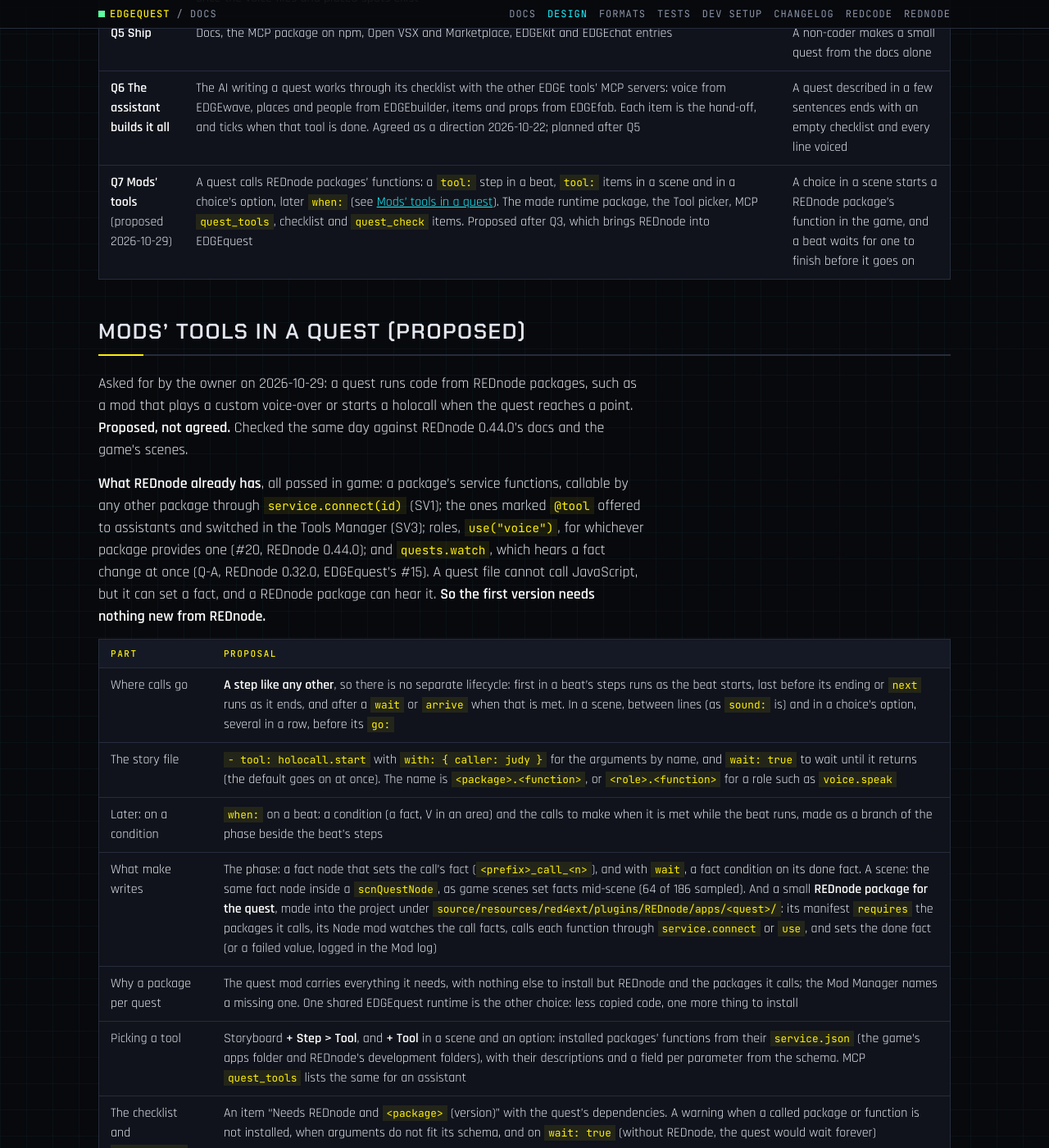
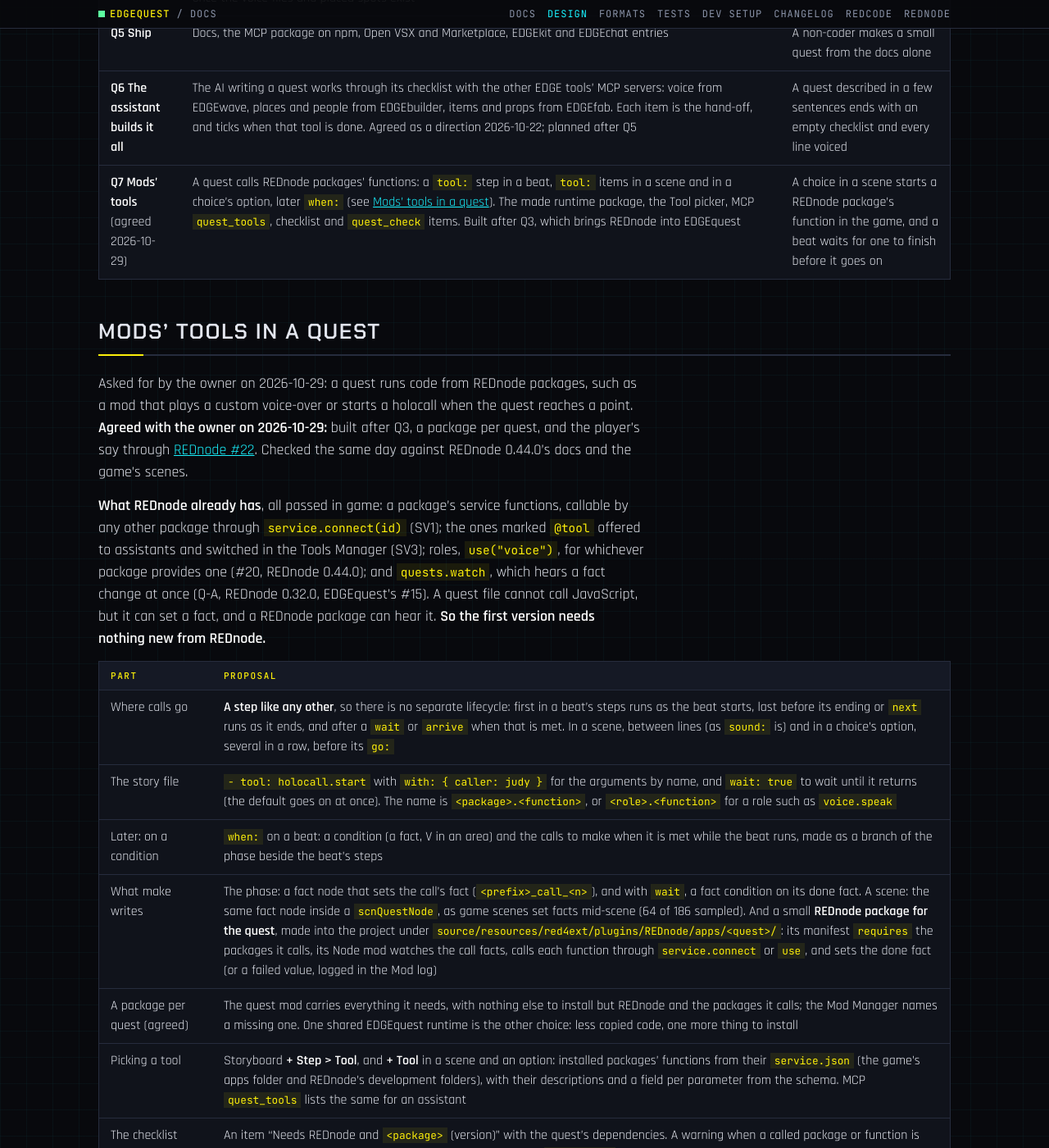
Before and after one commit to Edgemodders/EDGEquest, a Jekyll site: the page built from docs/design.md, in a window 1280 px wide and 1400 px high, scrolled down 9335 px. Shown: the whole window at 82% size. Built offline with Jekyll 4.4.1, drawn with Linux system fonts in a browser that asks for light colours; our own code applies the rules of GitHub Pages for plain Markdown files; some of the changed text lies outside the part shown.

Commit message:
Design: Q7 Mods' tools agreed (after Q3, a package per quest)
Co-Authored-By: Claude Opus 5.5 <noreply@anthropic.com>

```diff
--- a/docs/design.md
+++ b/docs/design.md
@@ -129,11 +129,13 @@ Reading comes before writing, because the game's quests are the documentation. E
 | **Q4 Voice, sound and world** | Voiced lines in the game: the voice-over map and `.wem` paths from EDGEwave's `voice.json`; music and sounds by event name in beats and scenes (Decisions, Music and sound), picked, heard and made through EDGEwave; places and people from EDGEbuilder. Checklist items for voice, places and people tick themselves once the voice files and placed spots exist | A quest with a voiced NPC standing where the modder placed them |
 | **Q5 Ship** | Docs, the MCP package on npm, Open VSX and Marketplace, EDGEkit and EDGEchat entries | A non-coder makes a small quest from the docs alone |
 | **Q6 The assistant builds it all** | The AI writing a quest works through its checklist with the other EDGE tools' MCP servers: voice from EDGEwave, places and people from EDGEbuilder, items and props from EDGEfab. Each item is the hand-off, and ticks when that tool is done. Agreed as a direction 2026-10-22; planned after Q5 | A quest described in a few sentences ends with an empty checklist and every line voiced |
-| **Q7 Mods' tools** (proposed 2026-10-29) | A quest calls REDnode packages' functions: a `tool:` step in a beat, `tool:` items in a scene and in a choice's option, later `when:` (see [Mods' tools in a quest](#mods-tools-in-a-quest-proposed)). The made runtime package, the Tool picker, MCP `quest_tools`, checklist and `quest_check` items. Proposed after Q3, which brings REDnode into EDGEquest | A choice in a scene starts a REDnode package's function in the game, and a beat waits for one to finish before it goes on |
+| **Q7 Mods' tools** (agreed 2026-10-29) | A quest calls REDnode packages' functions: a `tool:` step in a beat, `tool:` items in a scene and in a choice's option, later `when:` (see [Mods' tools in a quest](#mods-tools-in-a-quest)). The made runtime package, the Tool picker, MCP `quest_tools`, checklist and `quest_check` items. Built after Q3, which brings REDnode into EDGEquest | A choice in a scene starts a REDnode package's function in the game, and a beat waits for one to finish before it goes on |
 
-## Mods' tools in a quest (proposed)
+<a id="mods-tools-in-a-quest-proposed"></a>
 
-Asked for by the owner on 2026-10-29: a quest runs code from REDnode packages, such as a mod that plays a custom voice-over or starts a holocall when the quest reaches a point. **Proposed, not agreed.** Checked the same day against REDnode 0.44.0's docs and the game's scenes.
+## Mods' tools in a quest
+
+Asked for by the owner on 2026-10-29: a quest runs code from REDnode packages, such as a mod that plays a custom voice-over or starts a holocall when the quest reaches a point. **Agreed with the owner on 2026-10-29:** built after Q3, a package per quest, and the player's say through [REDnode #22](https://github.com/Edgemodders/REDnode/issues/22). Checked the same day against REDnode 0.44.0's docs and the game's scenes.
 
 **What REDnode already has**, all passed in game: a package's service functions, callable by any other package through `service.connect(id)` (SV1); the ones marked `@tool` offered to assistants and switched in the Tools Manager (SV3); roles, `use("voice")`, for whichever package provides one (#20, REDnode 0.44.0); and `quests.watch`, which hears a fact change at once (Q-A, REDnode 0.32.0, EDGEquest's #15). A quest file cannot call JavaScript, but it can set a fact, and a REDnode package can hear it. **So the first version needs nothing new from REDnode.**
 
@@ -143,12 +145,12 @@ Asked for by the owner on 2026-10-29: a quest runs code from REDnode packages, s
 | The story file | `- tool: holocall.start` with `with: { caller: judy }` for the arguments by name, and `wait: true` to wait until it returns (the default goes on at once). The name is `<package>.<function>`, or `<role>.<function>` for a role such as `voice.speak` |
 | Later: on a condition | `when:` on a beat: a condition (a fact, V in an area) and the calls to make when it is met while the beat runs, made as a branch of the phase beside the beat's steps |
 | What make writes | The phase: a fact node that sets the call's fact (`<prefix>_call_<n>`), and with `wait`, a fact condition on its done fact. A scene: the same fact node inside a `scnQuestNode`, as game scenes set facts mid-scene (64 of 186 sampled). And a small **REDnode package for the quest**, made into the project under `source/resources/red4ext/plugins/REDnode/apps/<quest>/`: its manifest `requires` the packages it calls, its Node mod watches the call facts, calls each function through `service.connect` or `use`, and sets the done fact (or a failed value, logged in the Mod log) |
-| Why a package per quest | The quest mod carries everything it needs, with nothing else to install but REDnode and the packages it calls; the Mod Manager names a missing one. One shared EDGEquest runtime is the other choice: less copied code, one more thing to install |
+| A package per quest (agreed) | The quest mod carries everything it needs, with nothing else to install but REDnode and the packages it calls; the Mod Manager names a missing one. One shared EDGEquest runtime is the other choice: less copied code, one more thing to install |
 | Picking a tool | Storyboard **+ Step > Tool**, and **+ Tool** in a scene and an option: installed packages' functions from their `service.json` (the game's apps folder and REDnode's development folders), with their descriptions and a field per parameter from the schema. MCP `quest_tools` lists the same for an assistant |
 | The checklist and `quest_check` | An item "Needs REDnode and `<package>` (version)" with the quest's dependencies. A warning when a called package or function is not installed, when arguments do not fit its schema, and on `wait: true` (without REDnode, the quest would wait forever) |
 | The player's say | **Decided by the owner 2026-10-29:** a player can stop mods (a quest among them) from calling a tool they keep for an assistant, such as a file system tool for REDagent alone. Today the Tools Manager switches tools for assistants only, so this is [REDnode #22](https://github.com/Edgemodders/REDnode/issues/22): a switch for mods beside it, and grants per calling package. The quest's package lists its calls in its manifest (`calls`), so the player allows them in the Mod Manager when it is switched on, never mid-scene; a refused call counts as failed, logged in the Mod log, and the quest goes on |
 
-**Still to settle:** when Q7 is built (proposed after Q3); a package per quest or one shared runtime (proposed per quest); how the picker reads a package that ships no `service.json` (a request to REDnode for its descriptors without the game running); whether `wait:` gets a time limit; whether REDcode's pack copies a REDnode package from `source/resources/` (*unverified*); a tool's result steering a branch (facts hold whole numbers only).
+**Still to settle:** how the picker reads a package that ships no `service.json` (a request to REDnode for its descriptors without the game running); whether `wait:` gets a time limit; whether REDcode's pack copies a REDnode package from `source/resources/` (*unverified*); a tool's result steering a branch (facts hold whole numbers only).
 
 ## Open questions
 
```
Also changed, not shown: CLAUDE.md (+1 -1 lines), docs/index.md (+1 -1 lines).
